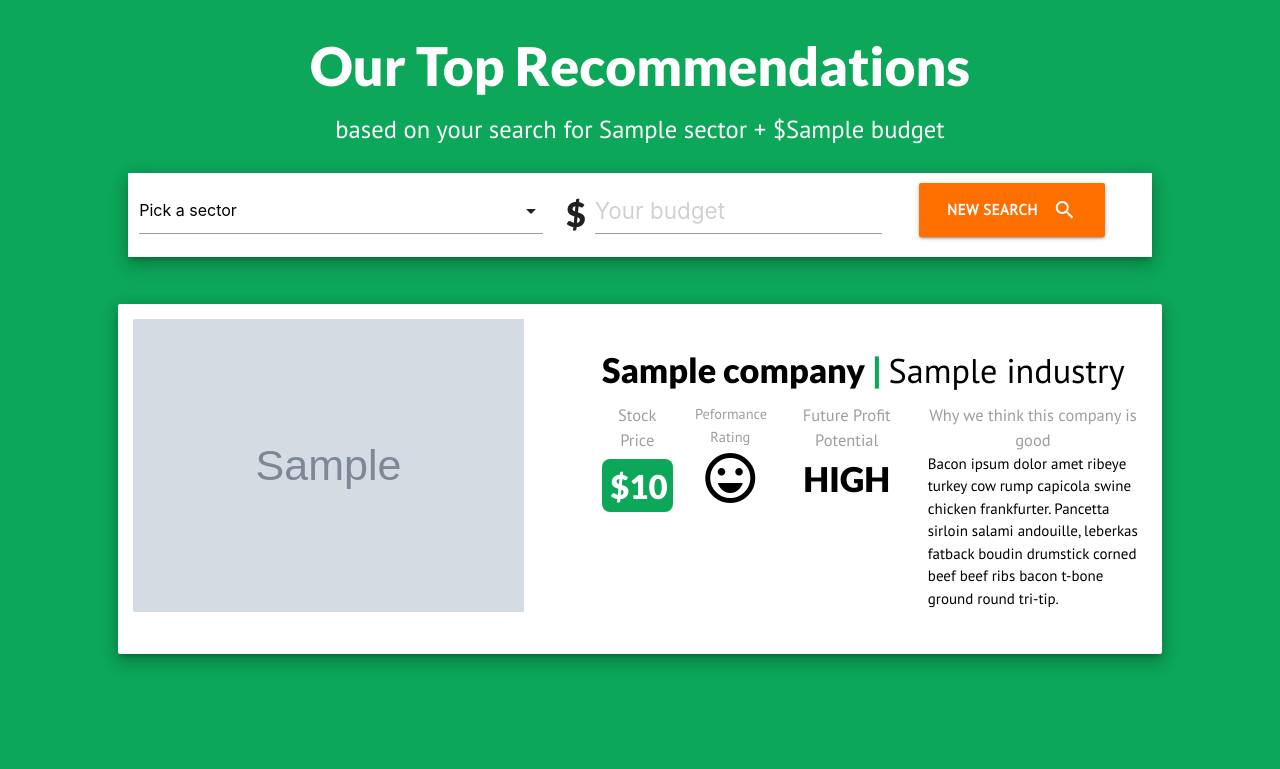
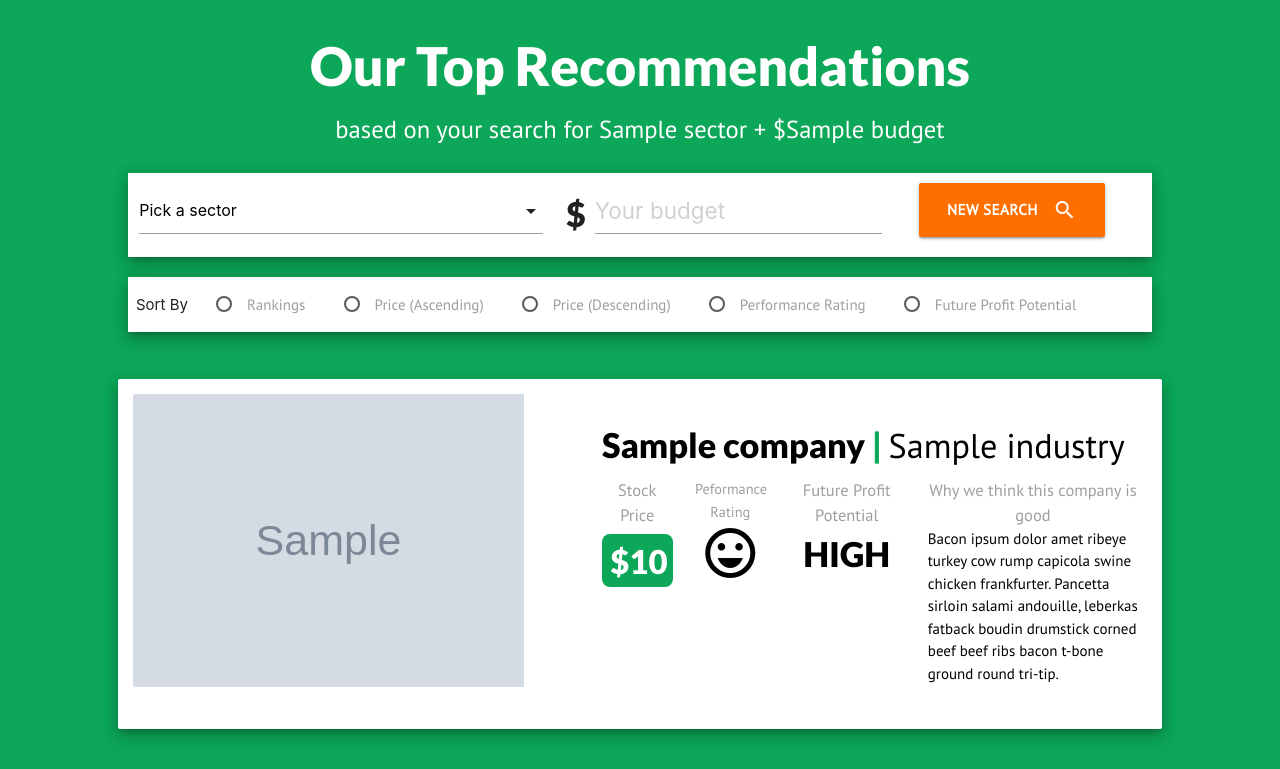
Before and after one commit to Kai-Munechika/ReStock, a Flask app: template templates/results.html in a window 1280 px wide. Shown: the top 769 px of the page. Run offline with Flask 2, Linux system fonts and the light colour scheme; the template is opened without the code that fills it: most values are stand-ins (such as "Sample title", 1, 10 or a date in 2020); grey boxes marked "Sample" are stand-in pictures; some libraries are stand-ins or nearby versions.

Commit message:
added filtering functionality on results page (note: a lot of the code here was rushed and hard-coded, need to fix in the future)

```diff
--- a/app.py
+++ b/app.py
@@ -31,8 +31,33 @@ def handleData():
     sort_attribute = 'rank'
     order = 'ASCENDING'
     data = json.loads(filter_and_sort(n,filter_attribute,filter_value,sort_attribute,order,budget).data)
-    return render_template('results.html', companies=data, budget=budget,sector=filter_value, sectors_to_industries=sectors_to_industries)
+    return render_template('results.html', companies=data, budget=budget,sector=filter_value, sectors_to_industries=sectors_to_industries, radio_index=0)
 
+
+@app.route('/results/<sector>/<int:budget>/<sort_by>/<int:radio_index>', methods=['GET'])
+def results(sector, budget, sort_by, radio_index):
+    NUM_COMPANIES_TO_RETURN = 10
+
+    sort_attribute = ""
+    order = "DESCENDING"
+    if sort_by == "Rankings":
+        sort_attribute = "rank"
+        order = "ASCENDING"
+    elif sort_by ==  "Price (Ascending)":
+        sort_attribute = "price"
+        order = "ASCENDING"
+    elif sort_by ==  "Price (Descending)":
+        sort_attribute = "price"
+    elif sort_by == "Performance Rating":
+        sort_attribute = "ROA"
+    elif sort_by == "Future Profit Potential":
+        sort_attribute = "pe_ratio"
+        order = "ASCENDING"
+    else:
+        return "something went wrong"
+
+    data = json.loads(filter_and_sort(NUM_COMPANIES_TO_RETURN, 'sector', sector, sort_attribute, order, budget).data)
+    return render_template('results.html', companies=data, budget=budget,sector=sector, sectors_to_industries=sectors_to_industries, radio_index=radio_index)
 
 @app.route('/profile/<string:symbol>')
 def profile(symbol):
--- a/static/main.css
+++ b/static/main.css
@@ -61,6 +61,7 @@ div#price_box.col.s3{
     height: 4px;
 }
 
+
 .press_card{
     margin-top: 1em;
 }
@@ -78,3 +79,16 @@ text.highcharts-title, .highchart_title{
     font-size: 2.3em !important;
     font-family: "Lato", sans-serif !important;
 }
+
+
+.inline-elements {
+    display: inline-block;
+    clear: both;
+    float: none;
+    margin-right: 30px !important;
+}
+
+#sort-by-span {
+    margin-left: 8px;
+    margin-right: 20px;
+}
--- a/templates/results.html
+++ b/templates/results.html
@@ -5,8 +5,11 @@
     <title>Title</title>
     <link href="https://fonts.googleapis.com/icon?family=Material+Icons" rel="stylesheet">
     <link href="https://fonts.googleapis.com/css?family=Lato:900|Lora|PT+Sans" rel="stylesheet">
+    <script src="https://ajax.googleapis.com/ajax/libs/jquery/3.3.1/jquery.min.js"></script>
     <link rel="stylesheet" href="{{ url_for('static', filename='materialize.css') }}">
     <link rel="stylesheet" href="{{ url_for('static', filename='main.css') }}">
+
+    <base href="http://127.0.0.1:5000/">
 </head>
 <body style="background-color: #0ca759;">
 
@@ -39,20 +42,58 @@
             </div>
 
         </div>
-{#        <div class="row" style="text-align:center; padding:1em;">#}
-{#            <a class="waves-effect waves-light btn-large" id="pressed_search"><i class="material-icons right">search</i>Find#}
-{#                Companies</a>#}
-{##}
-{#        </div>#}
+    </form>
+
+    <!--Filter card-->
+    <div class="row white z-depth-3" style=" margin-top: 1%; max-width:80%;">
+        <span id="sort-by-span">Sort By</span>
+
+        <form action="#" id="filter-form" class="inline-elements">
+            <p class="inline-elements">
+                <label>
+                    <input class="with-gap" name="group1" type="radio" {% if radio_index == 0 %} checked {% endif %}/>
+                    <span>Rankings</span>
+                </label>
+            </p>
+            <p class="inline-elements">
+                <label>
+                    <input class="with-gap" name="group1" type="radio" {% if radio_index == 1 %} checked {% endif %}/>
+                    <span>Price (Ascending)</span>
+                </label>
+            </p>
+            <p class="inline-elements">
+                <label style="display: inline;">
+                    <input class="with-gap" name="group1" type="radio" {% if radio_index == 2 %} checked {% endif %}/>
+                    <span>Price (Descending)</span>
+                </label>
+            </p>
+            <p class="inline-elements">
+                <label>
+                    <input class="with-gap" name="group1" type="radio" {% if radio_index == 3 %} checked {% endif %}/>
+                    <span>Performance Rating</span>
+                </label>
+            </p>
+            <p class="inline-elements">
+                <label>
+                    <input class="with-gap" name="group1" type="radio" {% if radio_index == 4 %} checked {% endif %}/>
+                    <span>Future Profit Potential</span>
+                </label>
+            </p>
         </form>
     </div>
+
+
+
+</div>
+
 {% for company in companies %}
 <div class="row">
     <div class="col s10 offset-s1">
         <a href="http://127.0.0.1:5000/profile/{{ company['_id'] }}" style="color: black">
             <div class="card horizontal z-depth-3">
                 <div class="card-image" style="text-align: center">
-                        <img src={{company["logo_url"]}} id="company_logo" class="circle responsive-img" onerror="if (this.src != '../static/logo-ex-1.png') this.src = '../static/logo-ex-1.png'; this.id = 'default_company_logo'">
+                    <img src={{company["logo_url"]}} id="company_logo" class="circle responsive-img"
+                         onerror="if (this.src != 'static/logo-ex-1.png') this.src = '../static/logo-ex-1.png'; this.id = 'default_company_logo'">
                 </div>
                 <div class="card-stacked">
 
@@ -68,7 +109,11 @@
                                 ${{ company['price'] }}</h4></div>
                             <div class="col s2"><label style="font-size:.96em;">Peformance Rating</label><i
                                     class="medium material-icons dp48">sentiment_very_satisfied</i></div>
-                                {#            <div id="price_box" class="col s2" style="float: left;color:#09e376;"><i class=" medium material-icons dp48">attach_money</i> <h4 style="float: right; margin-top: .1em;"> {{ company['price'] }}</h4></div>#}
+                            {#
+                            <div id="price_box" class="col s2" style="float: left;color:#09e376;"><i
+                                    class=" medium material-icons dp48">attach_money</i> <h4
+                                    style="float: right; margin-top: .1em;"> {{ company['price'] }}</h4></div>
+                            #}
                             <div class="col s3"><label style="font-size:1.1em;">Future Profit Potential</label><h4
                                     style="margin-top: .2em;">HIGH</h4></div>
                             <div class="col s5"><label style="font-size:1.1em;">Why we think this company is
@@ -79,9 +124,12 @@
                             </div>
                         </div>
                     </div>
-                        {#        <div class="card-action">#}
-                        {#          <a href="#">This is a link</a>#}
-                        {#        </div>#}
+                    {#
+                    <div class="card-action">#}
+                        {# <a href="#">This is a link</a>#}
+                        {#
+                    </div>
+                    #}
                 </div>
             </div>
         </a>
@@ -92,5 +140,27 @@
 <script src="https://ajax.googleapis.com/ajax/libs/jquery/2.0.0/jquery.min.js"></script>
 <script type="text/javascript" src="{{ url_for('static', filename='materialize.min.js') }}"></script>
 <script type="text/javascript" src="{{ url_for('static', filename='index.js') }}"></script>
+<script>
+
+    var radioButtonIndexToLabel = {
+        0: "Rankings",
+        1: "Price (Ascending)",
+        2: "Price (Descending)",
+        3: "Performance Rating",
+        4: "Future Profit Potential"
+    };
+
+    var baseUrl = document.location.origin;
+
+    $(document).ready(function () {
+        $('input[type=radio]').click(function () {
+
+            var selectedIndex = $(":radio[name='group1']:checked").index(":radio[name='group1']");
+
+            window.location = "/results/" + "{{sector}}/" + "{{budget}}/"
+                + radioButtonIndexToLabel[selectedIndex] + "/" + selectedIndex;
+        });
+    });
+</script>
 </body>
 </html>
```
Lines whose indentation alone changed are shown as unchanged.
